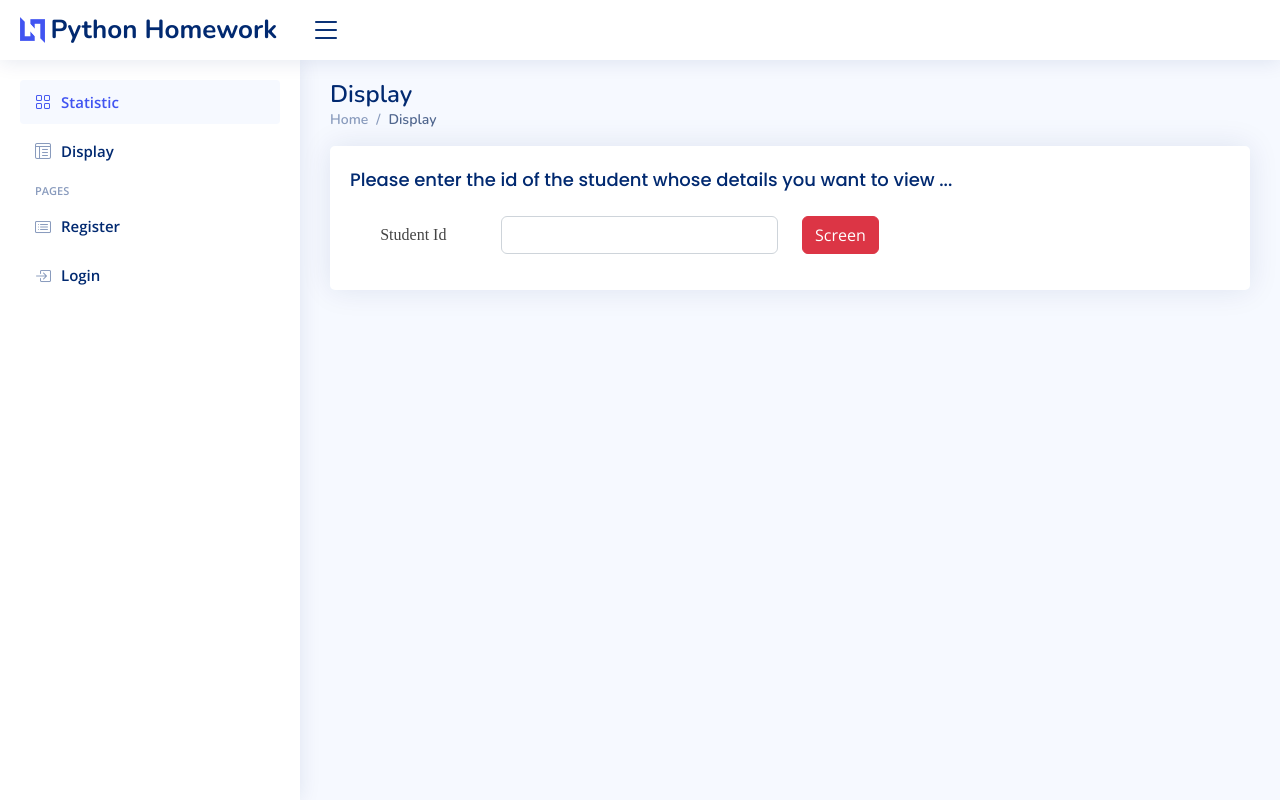
After one commit to Xu2729/BUAA-Python-Homework-Data-Visualization-Website, a Django app: page /display/ in a window 1280 px wide. The commit adds this page. Run offline with Django 3.2, Linux system fonts and the light colour scheme; parts of the project's set-up code (start-up, migrations or seed data) failed here and were passed over; some libraries are stand-ins or nearby versions.

Commit message:
增加了display页面后端和404页面后端

```diff
--- a/djangoProject1/urls.py
+++ b/djangoProject1/urls.py
@@ -31,5 +31,8 @@ urlpatterns = [
     path("download/csv/", views.download_csv),
     path("error/", views.error),
     path("predict/", views.predict),
+    path("display/", views.display),
     path("test/", views.test)
 ]
+
+handler404 = views.page_not_found
--- /dev/null
+++ b/statistic/templates/display.html
@@ -0,0 +1,234 @@
+<!DOCTYPE html>
+<html lang="en">
+
+<head>
+    <meta charset="utf-8">
+    <meta content="width=device-width, initial-scale=1.0" name="viewport">
+    <meta content="" name="description">
+    <meta content="" name="keywords">
+    <meta http-equiv="X-UA-Compatible" content="IE=edge">
+
+    <title>Python Homework</title>
+
+    <!-- Favicons -->
+    <link href="/static/assets/img/favicon.png" rel="icon">
+    <link href="/static/assets/img/apple-touch-icon.png" rel="apple-touch-icon">
+
+    <!-- Google Fonts -->
+    <link href="/https://fonts.gstatic.com" rel="preconnect">
+    <link
+            href="https://fonts.googleapis.com/css?family=Open+Sans:300,300i,400,400i,600,600i,700,700i|Nunito:300,300i,400,400i,600,600i,700,700i|Poppins:300,300i,400,400i,500,500i,600,600i,700,700i"
+            rel="stylesheet">
+
+    <!-- Vendor CSS Files -->
+    <link href="/static/assets/vendor/bootstrap/css/bootstrap.min.css" rel="stylesheet">
+    <link href="/static/assets/vendor/bootstrap-icons/bootstrap-icons.css" rel="stylesheet">
+    <link href="/static/assets/vendor/boxicons/css/boxicons.min.css" rel="stylesheet">
+    <link href="/static/assets/vendor/quill/quill.snow.css" rel="stylesheet">
+    <link href="/static/assets/vendor/quill/quill.bubble.css" rel="stylesheet">
+    <link href="/static/assets/vendor/remixicon/remixicon.css" rel="stylesheet">
+    <link href="/static/assets/vendor/simple-datatables/style.css" rel="stylesheet">
+
+    <!-- Template Main CSS File -->
+    <link href="/static/assets/css/style.css" rel="stylesheet">
+
+    <!-- Select -->
+    <link href="/static/assets/vendor/bootstrap/css/bootstrap-select.min.css" rel="stylesheet">
+
+</head>
+
+<body>
+<!-- ======= Header ======= -->
+<header id="header" class="header fixed-top d-flex align-items-center">
+
+    <div class="d-flex align-items-center justify-content-between">
+        <div class="logo d-flex align-items-center">
+            <img src="/static/assets/img/logo.png" alt="">
+            <span class="d-none d-lg-block">Python Homework</span>
+        </div>
+        <i class="bi bi-list toggle-sidebar-btn"></i>
+    </div><!-- End Logo -->
+
+</header><!-- End Header -->
+
+<!-- ======= Sidebar ======= -->
+<aside id="sidebar" class="sidebar">
+
+    <ul class="sidebar-nav" id="sidebar-nav">
+
+        <li class="nav-item">
+            <a class="nav-link " href="/index/">
+                <i class="bi bi-grid"></i>
+                <span>Statistic</span>
+            </a>
+        </li><!-- End Dashboard Nav -->
+
+        <li class="nav-item">
+            <a class="nav-link collapsed" href="#">
+                <i class="bi bi-layout-text-window-reverse"></i>
+                <span>Display</span>
+            </a>
+        </li><!-- End Display Page Nav -->
+
+        <li class="nav-heading">Pages</li>
+
+        <li class="nav-item">
+            <a class="nav-link collapsed" href="/register/">
+                <i class="bi bi-card-list"></i>
+                <span>Register</span>
+            </a>
+        </li><!-- End Register Page Nav -->
+
+        <li class="nav-item">
+            <a class="nav-link collapsed" href="/login/">
+                <i class="bi bi-box-arrow-in-right"></i>
+                <span>Login</span>
+            </a>
+        </li><!-- End Login Page Nav -->
+
+
+    </ul>
+
+</aside><!-- End Sidebar-->
+
+<main id="main" class="main">
+
+
+    <div class="pagetitle">
+        <h1>Display</h1>
+        <nav>
+            <ol class="breadcrumb">
+                <li class="breadcrumb-item"><a href="index.html">Home</a></li>
+                <li class="breadcrumb-item active">Display</li>
+            </ol>
+        </nav>
+    </div><!-- End Page Title -->
+
+    <section class="section dashboard">
+
+        <!-- input student id -->
+        <div class="row">
+            <div class="col-12">
+                <div class="card">
+                    <div class="card-body">
+                        <div class="card-title text">Please enter the id of the student whose details you want to view
+                            ...
+                        </div>
+                        <form action="/display/" method="POST" id="id-form">
+                            {% csrf_token %}
+                            <div class="row mb-3">
+                                <label class="col-2 col-form-label text-center">
+                                    <div style="font-family: Avant Garde;">Student Id</div>
+                                </label>
+                                <div class="col-4">
+                                    <input type="text" class="form-control" name="student-id" id="student-id" required>
+                                </div>
+                                <div class="col-4">
+                                    <input class="btn btn-danger btn-md" type="submit" value="Screen" id="submit">
+                                </div>
+                            </div>
+                        </form>
+                    </div>
+                </div>
+            </div>
+        </div>
+
+
+        {% if show %}
+            <!-- chart -->
+            <div class="row">
+                <div class="col-12">
+                    <div class="card recent-sales overflow-auto">
+                        <div class="filter">
+                            <a class="icon" href="#" data-bs-toggle="dropdown"><i class="bi bi-three-dots"></i></a>
+                        </div>
+
+                        <div class="card-body">
+                            <h5 class="card-title">Info Display</h5>
+                            <p> Display details related to the selected student </p>
+                            <hr>
+                            <table border="1">
+                                <tr>
+                                    {% for v in data_head %}
+                                        <td>{{ v }}</td>
+                                    {% endfor %}
+                                </tr>
+                                {% for line in data_body %}
+                                    <tr>
+                                        {% for v in line %}
+                                            <td>{{ v }}</td>
+                                        {% endfor %}
+                                    </tr>
+                                {% endfor %}
+                            </table>
+                        </div>
+                    </div>
+                </div>
+            </div><!-- End Left side columns -->
+
+            <!-- table -->
+            <div class="row">
+                <div class="col-12">
+                    <div class="card recent-sales overflow-auto">
+                        <div class="filter">
+                            <a class="icon" href="#" data-bs-toggle="dropdown"><i class="bi bi-three-dots"></i></a>
+                        </div>
+
+                        <div class="card-body">
+                            <h5 class="card-title">Radar Chart</h5>
+                            <p> Displays a radar chart depicting selected student information </p>
+                            <hr>
+                            <div id="wrap" style="height: 520px;">
+                                <iframe id="iframe1" class="iframe" src="/find/?path=cache/radar_display.html"
+                                        frameborder="0"
+                                        scrolling="auto" style="width: 100%; height: 520px;"></iframe>
+                            </div>
+                        </div>
+                    </div>
+                </div>
+            </div><!-- End Left side columns -->
+        {% endif %}
+    </section>
+</main>
+
+<!-- Template Main JS File -->
+<script src="/static/assets/js/main.js"></script>
+<script src="/static/assets/js/jquery.3.2.1.min.js"></script>
+<!-- Vendor JS Files -->
+<script src="/static/assets/vendor/apexcharts/apexcharts.min.js"></script>
+<script src="/static/assets/vendor/bootstrap/js/bootstrap.bundle.min.js"></script>
+<script src="/static/assets/vendor/chart.js/chart.min.js"></script>
+<script src="/static/assets/vendor/echarts/echarts.min.js"></script>
+<script src="/static/assets/vendor/quill/quill.min.js"></script>
+<script src="/static/assets/vendor/simple-datatables/simple-datatables.js"></script>
+<script src="/static/assets/vendor/tinymce/tinymce.min.js"></script>
+<script src="/static/assets/vendor/php-email-form/validate.js"></script>
+<script src="/static/assets/vendor/vendor.min.js"></script>
+<script src="/static/assets/vendor/bootstrap/js/bootstrap-select.min.js"></script>
+
+<!-- Form validation -->
+<script>
+    var inputBox = document.getElementById("student-id");
+    var submitButton = document.getElementById("submit");
+    var form = document.getElementById("id-form");
+    var regex = /^\d+$/i
+
+    form.onsubmit = function () {
+        var userInput = inputBox.value.trim();
+        var idList = userInput.split(",")
+        for (id of idList) {
+            if (!regex.test(id.trim())) {
+                alert("Incorrect input format, please re-enter!\nExample of the correct format is as follows\n\n" +
+                    "example1: 124\n" + "example2: 152,253,114,258");
+                return false;
+            }
+        }
+        return true;
+    }
+
+
+</script>
+
+</body>
+
+</html>
--- a/statistic/views.py
+++ b/statistic/views.py
@@ -1,7 +1,7 @@
 from django.shortcuts import render, redirect, HttpResponse
 from statistic.draw import draw_pie, draw_bar, draw_radar, draw_line, draw_frequency_histogram
 from statistic.util import require_login, redict_error, parse_parameter
-from statistic.data_process import my_filter, analysis_file
+from statistic.data_process import my_filter, analysis_file, select_data
 from django.contrib.auth.hashers import make_password, check_password
 from statistic.models import User
 from statistic.predict import predict_class
@@ -123,25 +123,25 @@ def show_radar(request):
 
 def upload_csv(request):
     if request.method != "POST":
-        return redict_error(request, "illegal access", "/index/")
+        return redict_error(request, "Illegal access", "/index/")
     try:
         csv_file = request.FILES["csv_file"]
         if not csv_file.name.endswith(".csv"):
-            return redict_error(request, "wrong file type", "/index/")
+            return redict_error(request, "Wrong file type", "/index/")
         if csv_file.multiple_chunks():
-            return redict_error(request, "file size exceeds limit(2.5MB)", "/index/")
+            return redict_error(request, "File size exceeds limit(2.5MB)", "/index/")
         with open('statistic/data/temp.csv', 'wb') as f:
             for line in csv_file.chunks():
                 f.write(line)
         return redirect('/index/?file=true')
     except Exception as e:
         print(e)
-        return redict_error(request, "an error occurred while saving the file", "/index/")
+        return redict_error(request, "An error occurred while saving the file", "/index/")
 
 
 def download_csv(request):
     if request.method != "GET":
-        return redict_error(request, "illegal access", "/index/")
+        return redict_error(request, "Illegal access", "/index/")
     res = HttpResponse(content_type="text/csv")
     res["Content-Disposition"] = "attachment; filename=\"selectData.csv"
     writer = csv.writer(res)
@@ -165,7 +165,7 @@ def register(request):
 
 
 def error(request):
-    return render(request, "error.html", {"error_msg": "illegal access", "next": "/index/"})
+    return render(request, "error.html", {"error_msg": "Illegal access", "next": "/index/"})
 
 
 def predict(request):
@@ -178,10 +178,31 @@ def predict(request):
                  "Nationality": "Iraq", "PlaceofBirth": "Iraq", "GradeID": "G-08", "Semester": "F", "Relation": "Mum",
                  "Discussion": 100, "StudentAbsenceDays": "Under-7", "ParentschoolSatisfaction": "Bad",
                  "ParentAnsweringSurvey": "Yes"}
-    print(para_dict)
     result = predict_class(para_dict)
     return render(request, "predict.html", {"result": result})
 
 
 def test(request):
     return render(request, "pic_test.html")
+
+
+def page_not_found(request, exception):
+    return redict_error(request, "Page not found", "/index/")
+
+
+def display(request):
+    res_dict = {"show": False}
+    if request.method == "GET":
+        return render(request, "display.html")
+    students = request.POST.get("student-id")
+    students = students.split(",")
+    students = list(map(int, students))
+    data = my_filter("statistic/data/students_data_FIX.csv", **{})
+    data_head, data_body = select_data(data, students)
+    res_dict["data_head"] = data_head
+    res_dict["data_body"] = data_body
+    res_dict["show"] = True
+    draw_radar(data, students,
+               {"raisedhands": 100, "VisitedResources": 100, "AnnouncementsView": 100, "Discussion": 100}, None,
+               save_filename="statistic/templates/cache/radar_display.html")
+    return render(request, "display.html", res_dict)
```
Also changed, not shown: statistic/data_process.py (+17 -0 lines), statistic/templates/Feature_importance.html (+5 -5 lines), statistic/templates/Heatmap.html (+5 -5 lines), statistic/templates/Model-Accuracy.html (+10 -10 lines), statistic/templates/error.html (+53 -10 lines), statistic/templates/index.html (+11 -33 lines), statistic/static/assets/img/not-found copy.svg (added), 1 other file.
